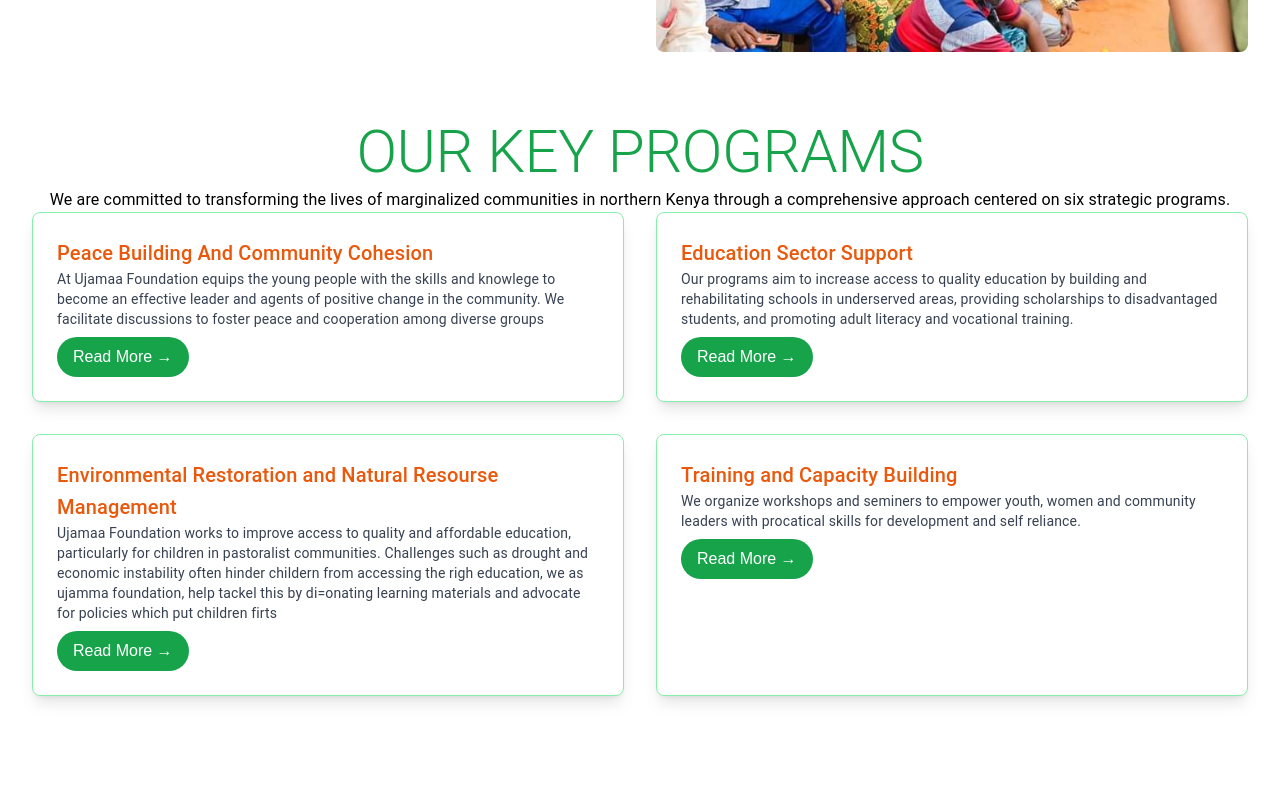
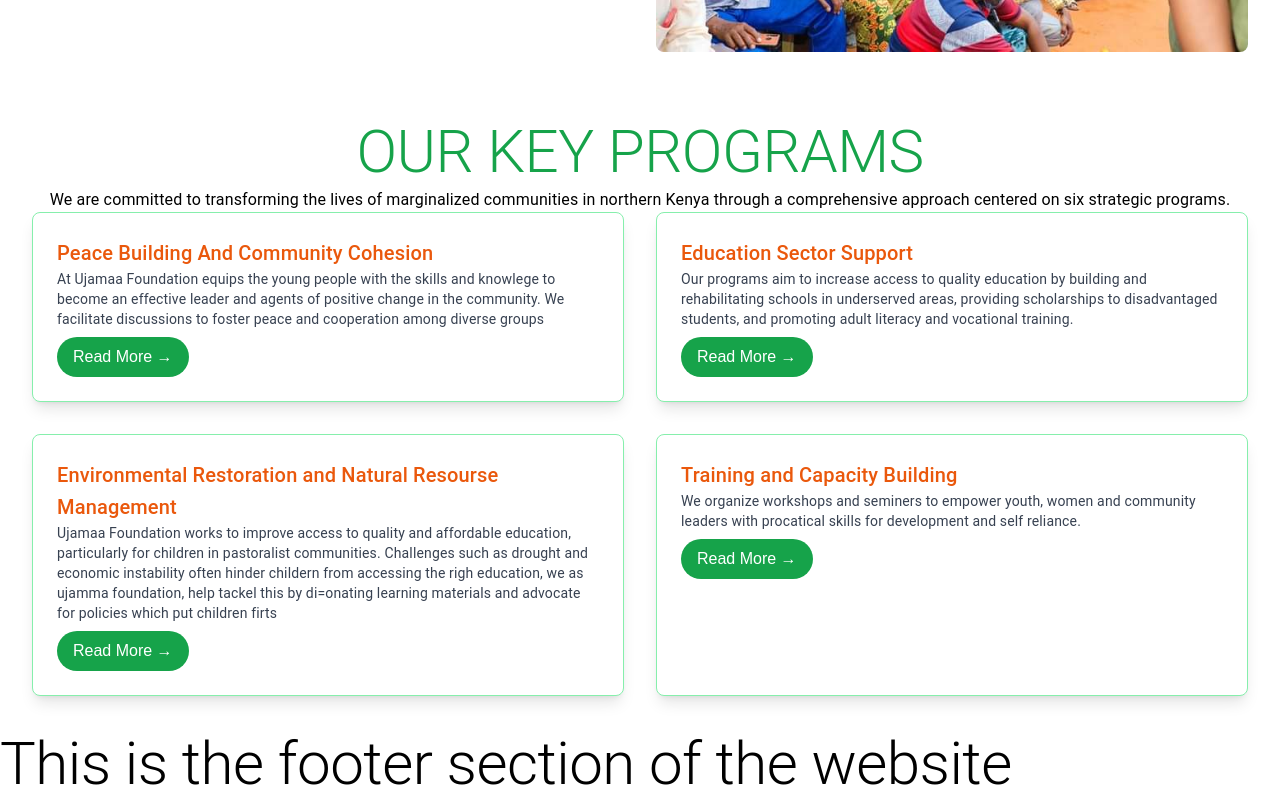
Before and after one commit to ahmednule/Ujamaa-Foundation, a Next.js app: page / in a window 1280 px wide. Shown: the part 1375-2175 px from the top of the page. Before the commit the page ends 2103 px from the top, so only its background shows below. Built offline with nearby package versions, Linux system fonts and the light colour scheme.

Commit message:
feature: created the footer component inside the components folder then went agead and nested it inisde the /

```diff
--- a/src/app/page.tsx
+++ b/src/app/page.tsx
@@ -5,6 +5,7 @@ import Image from "next/image";
 import { items } from "@components/lib/HomeLinks";
 import AboutUs from "@components/components/AboutUs"
 import KeyPrograms from "@components/components/KeyPrograms"
+import Footer from "@components/components/Footer"
 
 export default function Home() {
   return (
@@ -46,6 +47,7 @@ export default function Home() {
       </Carousel>
       <AboutUs/>
       <KeyPrograms/>
+      <Footer/>
     </>
   );
 }
--- /dev/null
+++ b/src/components/Footer.jsx
@@ -0,0 +1,8 @@
+import { Typography } from "@mui/material"
+export default function Footer(){
+    return (
+        <>
+        <Typography variant="h2">This is the footer section of the website</Typography>
+        </>
+    )
+}
```
